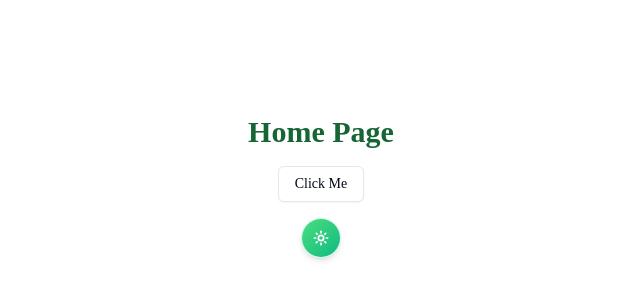
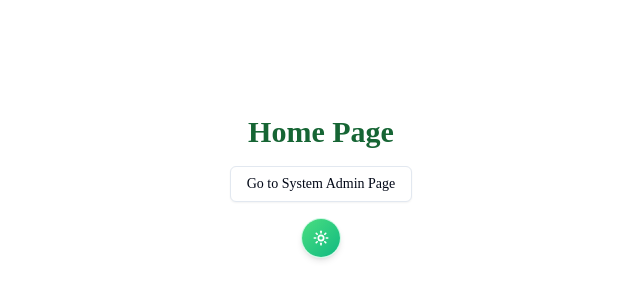
Before and after one commit to sagnikdey45/Pre-Provisioned-Officers-Account-Creation, a Next.js app: page / in a window 1280 px wide. Shown: the part 214-514 px from the top of the page, without its empty margins (319-959 px from the left). Built offline with nearby package versions, Linux system fonts and the light colour scheme.

Commit message:
Updated the root route for redirection to system admin page.

```diff
--- a/app/page.js
+++ b/app/page.js
@@ -3,16 +3,17 @@
 import React from "react";
 import { ModeToggle } from "@/components/ModeToggle";
 import { Button } from "@/components/ui/button";
-import { toast } from "sonner";
+import { useRouter } from "next/navigation";
 
 const page = () => {
+  const router = useRouter();
   return (
     <div className="bg-white dark:bg-black flex justify-center items-center h-screen flex-col gap-4">
       <h1 className="text-3xl font-bold text-green-800 dark:text-teal-300">
         Home Page
       </h1>
-      <Button variant="outline" onClick={() => toast.success("Hello, World!")}>
-        Click Me
+      <Button variant="outline" onClick={() => router.push("/system-admin")}>
+        Go to System Admin Page
       </Button>
       <ModeToggle />
     </div>
```
